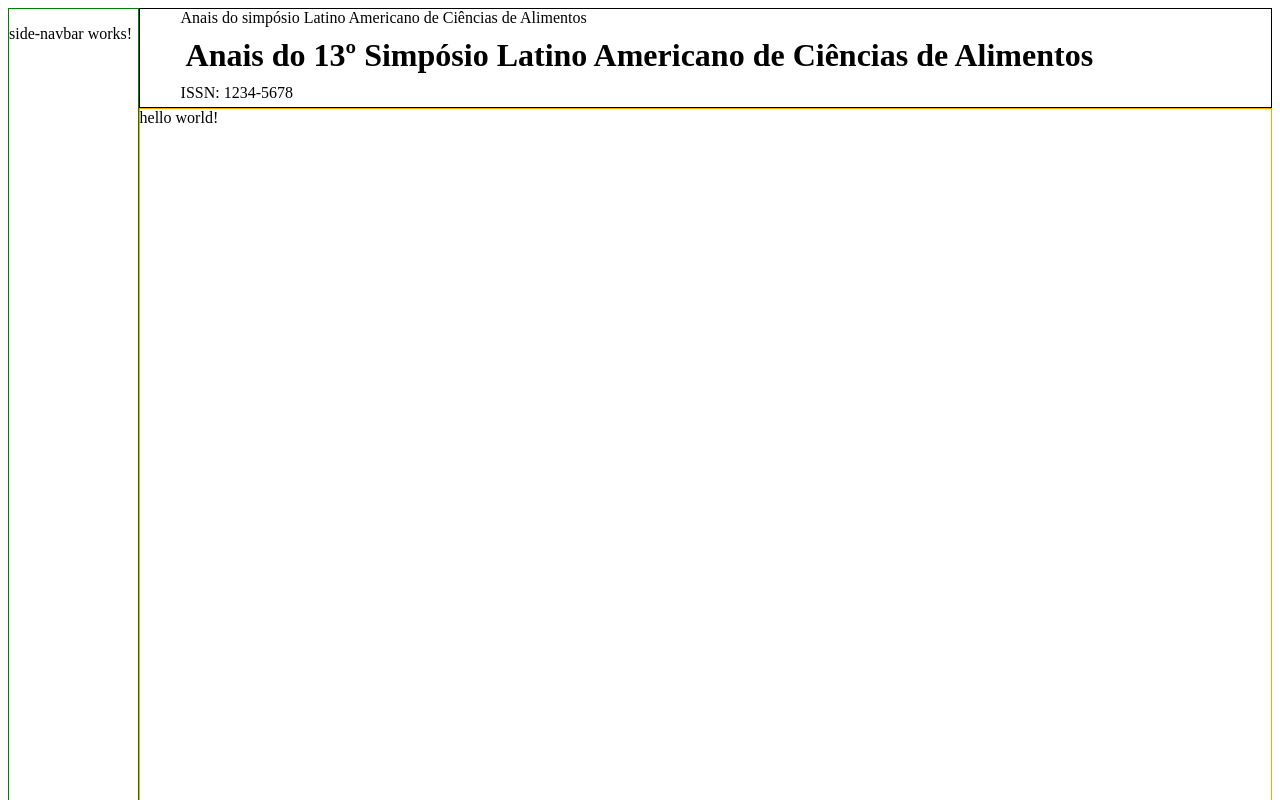
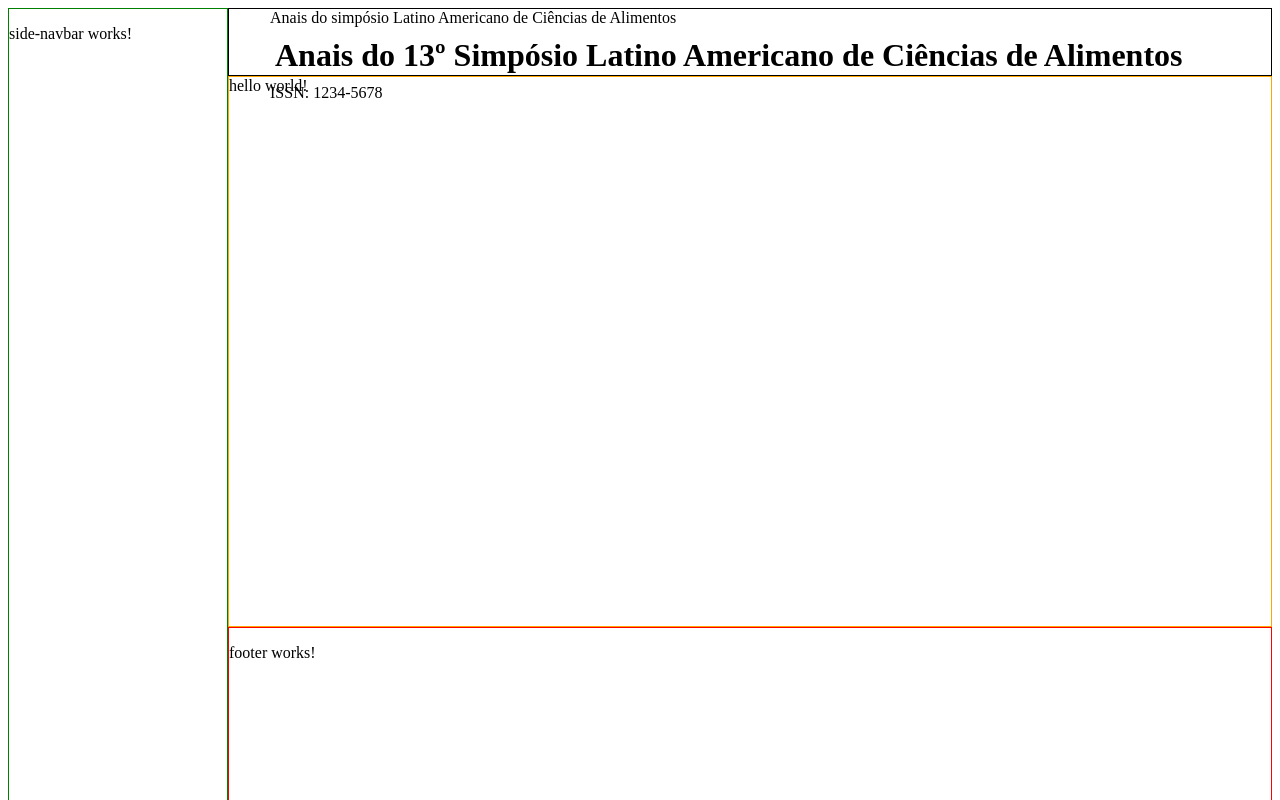
Before and after one commit to samueldsiqueira/slaca_19, an Angular app: page / in a window 1280 px wide. Shown: the top 800 px of the page. Built offline with nearby package versions, Linux system fonts and the light colour scheme.

Commit message:
revised css code

```diff
--- a/src/app/app.component.scss
+++ b/src/app/app.component.scss
@@ -1,33 +1,30 @@
 .app-container {
   display: grid;
-  grid-template-columns: 1vw 1vw 1vw 1vw;
-  grid-auto-rows: 100px;
+  grid-template-areas:
+    "side top"
+    "side page"
+    "side footer";
+  grid-template-columns: 220px 1fr;
+  grid-template-rows: 68px 1fr 181px;
+  min-height: 100vh;
+
   .top-navbar {
     border: solid 1px black;
-    grid-column-start: 100;
-    grid-column-end: 8;
-    grid-row-start: 1;
-    grid-row-end: 2;
+    grid-area: top;
   }
+
   .side-navbar {
     border: solid 1px green;
-    grid-column-start: 8;
-    grid-column-end: 1;
-    grid-row-start: 1;
-    grid-row-end: 11;
+    grid-area: side;
   }
+
   .page-container {
     border: solid 1px orange;
-    grid-column-start: 100;
-    grid-column-end: 8;
-    grid-row-start: 2;
-    grid-row-end: 9;
+    grid-area: page;
   }
+
   .footer {
     border: solid 1px red;
-    grid-column-start: 100;
-    grid-column-end: 8;
-    grid-row-start: 9;
-    grid-row-end: 11;
+    grid-area: footer;
   }
 }
```
